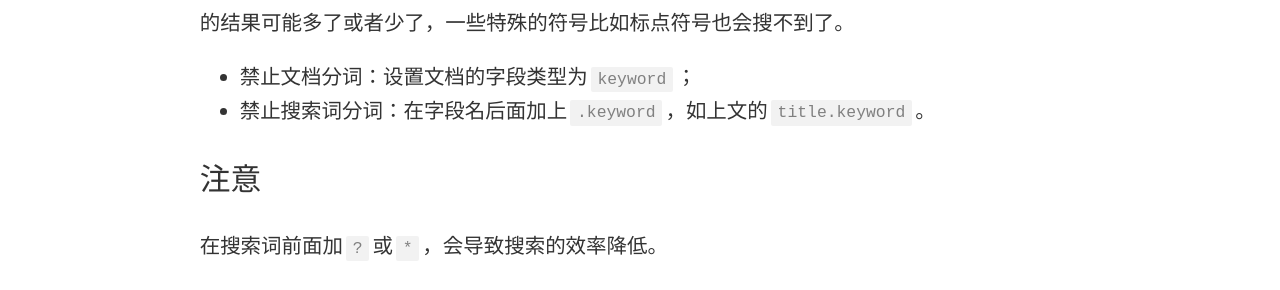
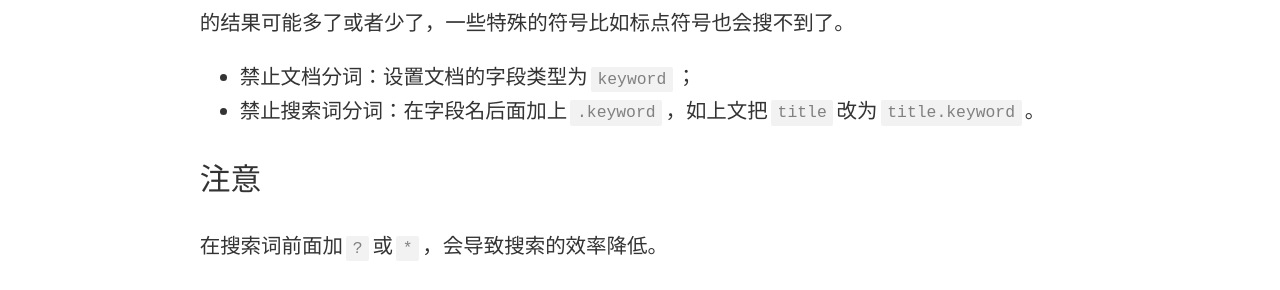
Before and after one commit to jyjsjd/jyjsjd.github.io, a Jekyll site: the page built from _posts/2019-08-23-elasticsearch-wildcard.md, in a window 1280 px wide. Shown: the part 1144-1434 px from the top of the page. Built offline with Jekyll 4.4.1, drawn with Linux system fonts in a browser that asks for light colours; comment, search, counter and statistics services are not loaded.

Commit message:
wildcard

```diff
--- a/_posts/2019-08-23-elasticsearch-wildcard.md
+++ b/_posts/2019-08-23-elasticsearch-wildcard.md
@@ -38,7 +38,7 @@ email: jyjsjd@hotmail.com
 Elasticsearch搜索时会对*文档*和*搜索词*进行分词，有时这不符合我们的需求，因为分词以后搜出来的结果可能多了或者少了，一些特殊的符号比如标点符号也会搜不到了。
 
 - 禁止文档分词：设置文档的字段类型为`keyword`；
-- 禁止搜索词分词：在字段名后面加上`.keyword`，如上文的`title.keyword`。
+- 禁止搜索词分词：在字段名后面加上`.keyword`，如上文把`title`改为`title.keyword`。
 
 ## 注意
 
```
